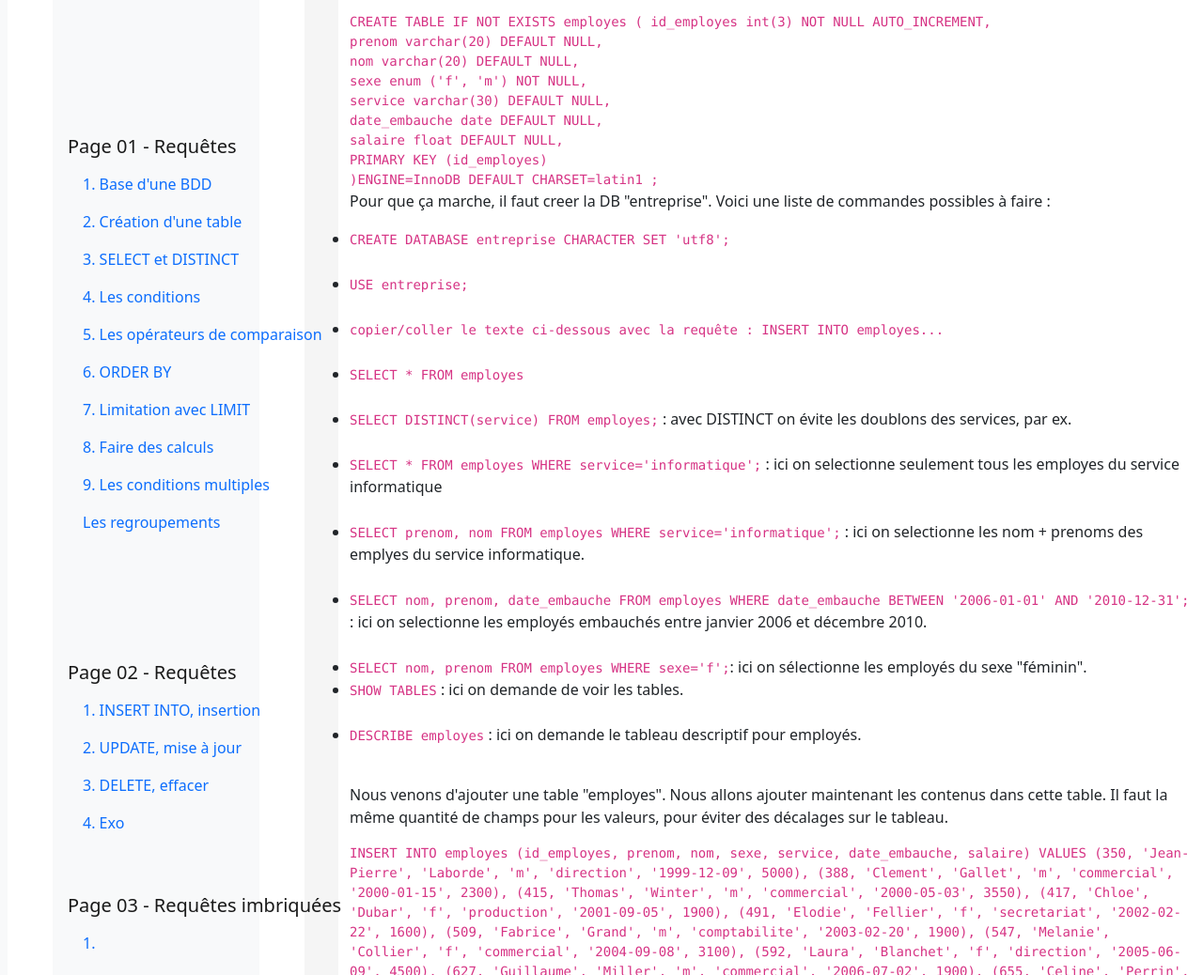
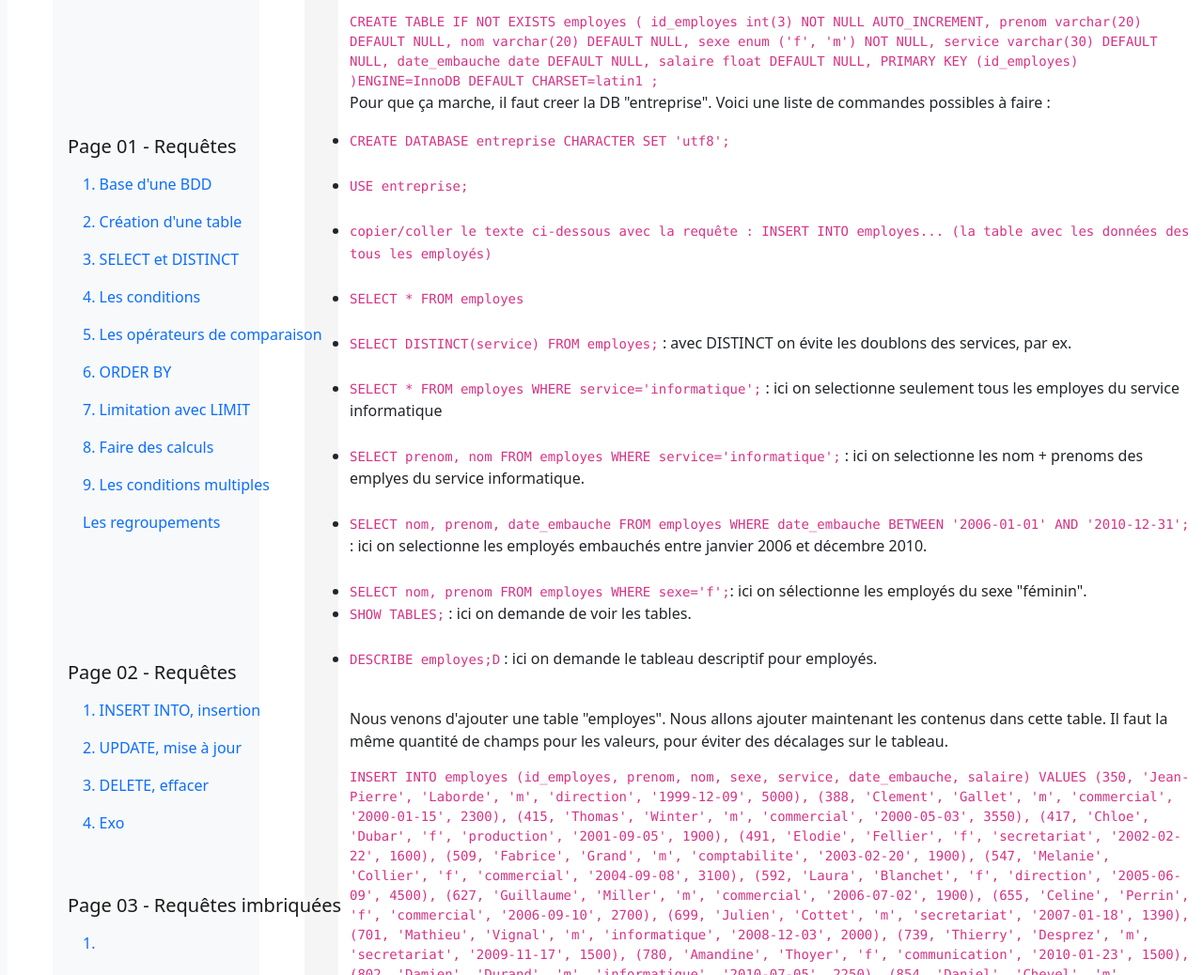
Before and after one commit to Baianissima/coursSQL, a plain HTML site: page 04_jointures.html in a window 1280 px wide. Shown: the part 1248-2286 px from the top of the page at 94% size. Drawn offline with nearby package versions, Linux system fonts and the light colour scheme.

Commit message:
Update 04_jointures.html

```diff
--- a/04_jointures.html
+++ b/04_jointures.html
@@ -173,30 +173,30 @@
                 <p>Copier coller dans le terminal cette requête SQL : </p><br>
                 <code>
                     CREATE TABLE IF NOT EXISTS employes (
-                        id_employes int(3) NOT NULL AUTO_INCREMENT, <br>
-                        prenom varchar(20) DEFAULT NULL, <br>
-                        nom varchar(20) DEFAULT NULL, <br>
-                        sexe enum ('f', 'm') NOT NULL, <br>
-                        service varchar(30) DEFAULT NULL, <br>
-                        date_embauche date DEFAULT NULL, <br>
-                        salaire float DEFAULT NULL, <br>
-                        PRIMARY KEY (id_employes) <br>
-                    )ENGINE=InnoDB DEFAULT CHARSET=latin1 ; <br>
+                        id_employes int(3) NOT NULL AUTO_INCREMENT,
+                        prenom varchar(20) DEFAULT NULL,
+                        nom varchar(20) DEFAULT NULL,
+                        sexe enum ('f', 'm') NOT NULL,
+                        service varchar(30) DEFAULT NULL,
+                        date_embauche date DEFAULT NULL,
+                        salaire float DEFAULT NULL,
+                        PRIMARY KEY (id_employes)
+                    )ENGINE=InnoDB DEFAULT CHARSET=latin1 ;
                 </code>
 
                 <p>Pour que ça marche, il faut creer la DB "entreprise". Voici une liste de commandes possibles à faire :</p> <br>
                     <ul>
                         <li><code>CREATE DATABASE entreprise CHARACTER SET 'utf8';</code></li><br>
                         <li><code>USE entreprise;</code></li><br>
-                        <li><code>copier/coller le texte ci-dessous avec la requête : INSERT INTO employes...</code></li><br>
+                        <li><code>copier/coller le texte ci-dessous avec la requête : INSERT INTO employes... (la table avec les données des tous les employés)</code></li><br>
                         <li><code>SELECT * FROM employes</code></li><br>
                         <li><code>SELECT DISTINCT(service) FROM employes;</code> : avec DISTINCT on évite les doublons des services, par ex.</li><br>
                         <li><code> SELECT * FROM employes WHERE service='informatique';</code> : ici on selectionne seulement tous les employes du service informatique</li><br>
                         <li><code>SELECT prenom, nom FROM employes WHERE service='informatique';</code> : ici on selectionne les nom + prenoms des emplyes du service informatique.</li><br>
                         <li><code>SELECT nom, prenom, date_embauche FROM employes WHERE date_embauche BETWEEN '2006-01-01' AND '2010-12-31';</code> : ici on selectionne les employés embauchés entre janvier 2006 et décembre 2010.</li><br>
                         <li><code>SELECT nom, prenom FROM employes WHERE sexe='f';</code>: ici on sélectionne les employés du sexe "féminin".</li>
-                        <li><code>SHOW TABLES</code> : ici on demande de voir les tables.</li><br>
-                        <li><code>DESCRIBE employes</code> : ici on demande le tableau descriptif pour employés.</li><br>
+                        <li><code>SHOW TABLES;</code> : ici on demande de voir les tables.</li><br>
+                        <li><code>DESCRIBE employes;D</code> : ici on demande le tableau descriptif pour employés.</li><br>
                     </ul> <br>
 
                 <p>Nous venons d'ajouter une table "employes". Nous allons ajouter maintenant les contenus dans cette table. Il faut la même quantité de champs pour les valeurs, pour éviter des décalages sur le tableau.</p><br>
```
